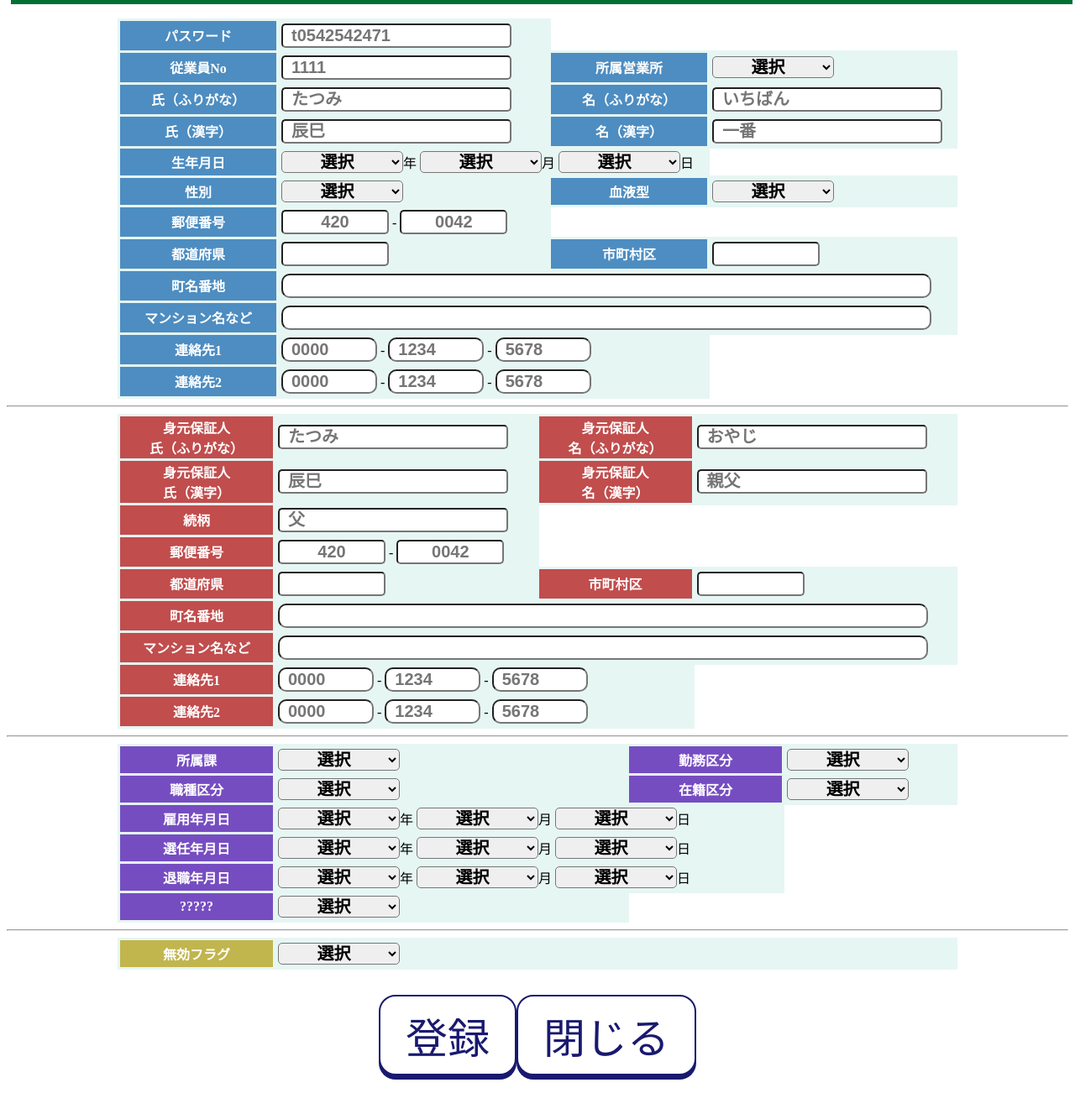
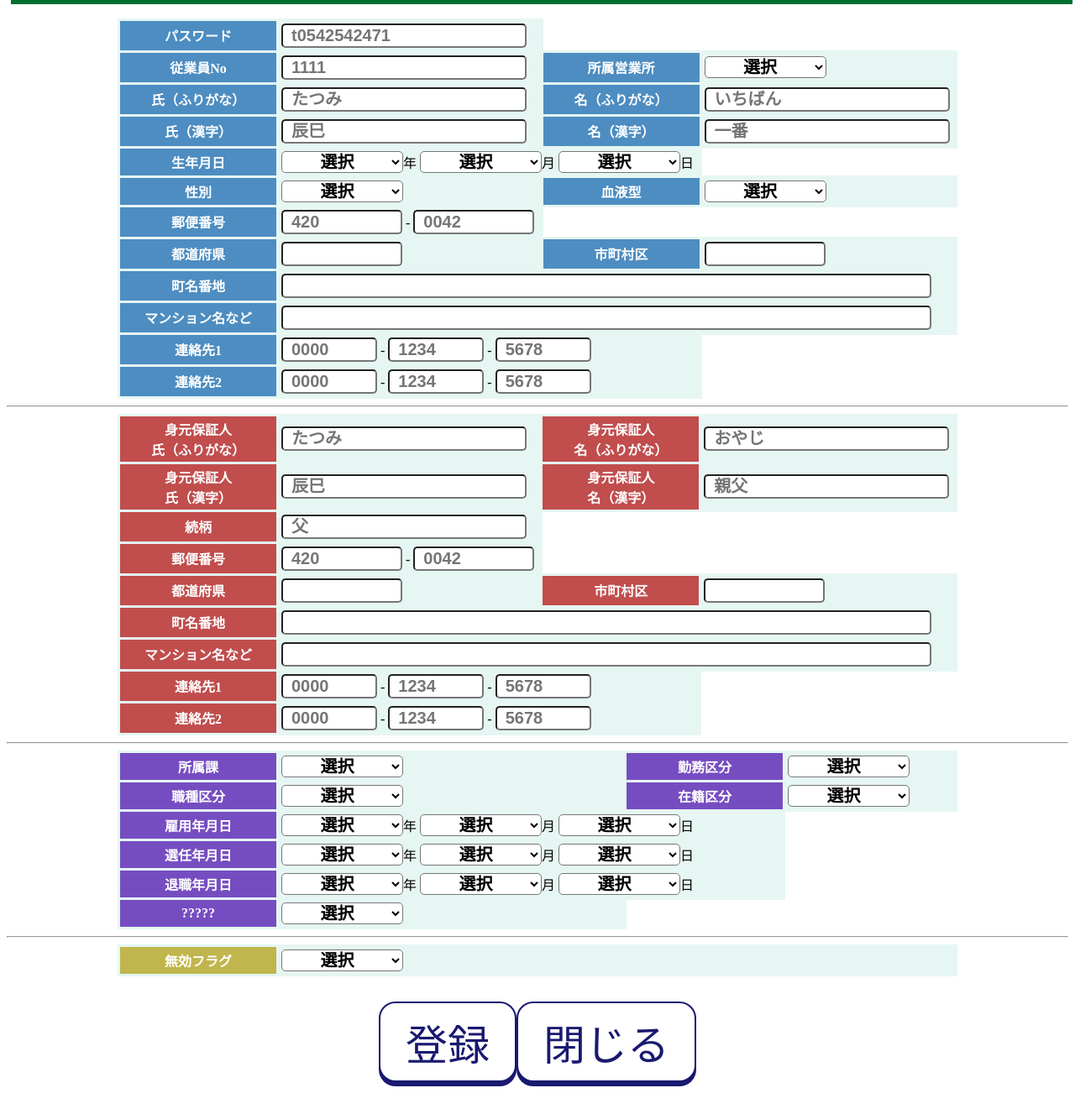
Before and after one commit to hisao-matsushita/orijinal-system, a PHP site: page / in a window 1280 px wide. Shown: the part 77-1404 px from the top of the page at 84% size. Before the commit the page ends 1363 px from the top, so only its background shows below. Run offline with PHP 8.4, Linux system fonts and the light colour scheme; some libraries are stand-ins or nearby versions.

Commit message:
従業員登録画面html.css更新

```diff
--- a/login/accounts/index.html
+++ b/login/accounts/index.html
@@ -274,6 +274,7 @@
                     </tr>
                 </table>
         </form>
+        <form>
             <table class="third-table">
                 <hr>
                 <tr>
@@ -297,12 +298,11 @@
                         <option value="乗務C">乗務C</option>
                         <option value="乗務D">乗務D</option>
                         <option value="乗務E">乗務E</option>
-                            <option value="乗務F">乗務F</opion>
+                        <option value="乗務F">乗務F</option>
                         <option value="乗務G">乗務G</option>
                         <option value="乗務H">乗務H</option>
                      </select>
                 </td>
-                    </tr>
                 <tr>
                 <th>職種区分</th>
                 <td><select name="account_classification">
@@ -612,24 +612,23 @@
                 <th>?????</th>
                 <td><select name="account_enrollment">
                         <option value="">選択</option>
-                                <option value="" aria-disabled>選択</option>
                         <option value="年末調整">年末調整</option>
                     </select>
                 </td>
             </table>
-                <table class="fourth-table">
+            <table table class="fourth-table">
                 <hr>
                 <tr>
                 <th>無効フラグ</th>
                 <td><select name="account_invalidflag">
-                            <option value="">選択</opton>
+                        <option value="">選択</option>
                         <option value="1">1</option>
                         <option value="2">2</option>
                     </select>
                 </td>
                 </tr>
             </table>
-            <div class="flex">
+            <div table class="flex">
                 <a href="#" class="button">登録</a>
                 <a href="#" class="button">閉じる</a>
             </div>
--- a/login/accounts/style.css
+++ b/login/accounts/style.css
@@ -3,6 +3,24 @@
   color: #fff;
   background: #094;
   box-shadow: 5px 5px 0 #007032;
+}
+input {
+  font-weight: bold;/* 太文字 */
+  padding: 10px 10px; /* 塗りの余白 */
+  font-size: 20px;/* フォントサイズ */
+  border-radius: 5px;/* 角の丸み*/
+  color: #000;/* テキストカラー */
+  background-color: #FFF; /* 背景色 */
+  height: 5px; /* 高さ */
+}
+select {
+  font-weight: bold; /* 太文字 */
+  font-size: 20px;/* フォントサイズ */
+  border-radius: 5px;/* 角の丸み*/
+  color: #000;/* テキストカラー */
+  background-color: #FFF; /* 背景色 */
+  text-align: center;
+  width: 145px;/* 幅 */
 }
 .first-table, .second-table, .third-table, .fourth-table {
   margin-left: auto;
@@ -10,125 +28,42 @@
   border-collapse: collapse;
   width: 100%;
   max-width: 1000px;
-
 }
 .first-table td, .second-table td, .third-table td, .fourth-table td {
   border: 3px solid #e6f6f3;
   background-color: #e6f6f3;
   padding: 3px;
 }
-.first-table th {
+.first-table th, .second-table th, .third-table th, .fourth-table th {
   border: 3px solid #e6f6f3;
   background-color: #4d8dc1;
   color: #fff;
-  font-weight: bold;
   text-align: center;
   padding: 3px;
   width: 180px;
   height: 3px;
 }
 .second-table th {
-  border: 3px solid #e6f6f3;
   background-color: #c14d4d;
-  color: #fff;
-  font-weight: bold;
-  text-align: center;
-  width: 180px;
-  height: 3px;
 }
 .third-table th {
-  border: 3px solid #e6f6f3;
   background-color: #764dc1;
-  color: #fff;
-  font-weight: bold;
-  text-align: center;
-  width: 180px;
-  height: 3px;
 }
 .fourth-table th {
-  border: 3px solid #e6f6f3;
   background-color: #c1b54d;
-  color: #fff;
-  font-weight: bold;
-  text-align: center;
-  width: 180px;
-  height: 3px;
 }
-select {
-  font-size: 20px;/* フォントサイズ */
-  color: #000;/* テキストカラー */
-  border-radius: 5px;/* 角の丸み */
-  font-weight: bold;
-  text-align: center;
-  width: 145px;
+/* 電話番号 */
+.account_tel01, .account_tel02, .account_tel03 {
+  width:90px;
 }
-.text {
-  /* display: inline-block; テキストに応じて幅を可変させるため */
-  /* margin: 5px 0; 前後の隙間 */
-  padding: 10px 10px; /* 塗りの余白 */
-  font-size: 20px; /* フォントサイズ */
-  background-color: #FFF; /* 背景色 */
-  color: #000; /* テキストカラー */
-  border-radius: 5px; /* 角の丸み */
-  /* border: 1; 枠線を消す */
-  font-weight: bold;
-  /* text-align: center; */
-  width:250px;
-  height: 5px;
-}
+/* 郵便番号・都道府県・市町村区 */
 .p-postal-code, .p-region, .p-locality {
-  font-size: 20px;/* フォントサイズ */
-  color: #000;/* テキストカラー */
-  border-radius: 5px;/* 角の丸み */
-  font-weight: bold;
-  text-align: center;
   width: 120px;
 }
+/* 町名番地・マンション名 */
 .p-street-address, .p-extended-address {
-  /* 郵便番号の枠 */
-  /* display: inline-block; テキストに応じて幅を可変させるため */
-  /* margin: 1em 0; 前後の隙間 */
-  padding: 10px 10px; /* 塗りの余白 */
-  font-size: 20px; /* フォントサイズ */
-  background-color: #FFF; /* 背景色 */
-  color: #000; /* テキストカラー */
-  border-radius: 5px; /* 角の丸み */
-  /* border: 1; 枠線を消す */
-  font-weight: bold;
-  /* text-align: center; */
   width:750px;
-  height: 5px;
 }
-.account_tel01, .account_tel02, .account_tel03 {
-  /* 電話番号の枠*/
-  /* display: inline-block; テキストに応じて幅を可変させるため */
-  /* margin: 1em 0; 前後の隙間 */
-  padding: 10px 10px; /* 塗りの余白 */
-  font-size: 20px; /* フォントサイズ */
-  background-color: #FFF; /* 背景色 */
-  color: #000; /* テキストカラー */
-  border-radius: 10px; /* 角の丸み */
-  /* border: 1; 枠線を消す */
-  font-weight: bold;
-  /* text-align: center; */
-  width:90px;
-  height: 5px;
-}
-.p-street-address, .p-extended-address {
-  /* 町名番地・マンション名などの枠 */
-  /* display: inline-block; テキストに応じて幅を可変させるため */
-  /* margin: 1em 0; 前後の隙間 */
-  padding: 10px 10px; /* 塗りの余白 */
-  font-size: 20px; /* フォントサイズ */
-  background-color: #FFF; /* 背景色 */
-  color: #000; /* テキストカラー */
-  border-radius: 10px; /* 角の丸み */
-  /* border: 1; 枠線を消す */
-  font-weight: bold;
-  width:750px;
-  height: 5px;
-}
-
 .button {
   background-color: #fff;
   border: solid 2px #191970;
```
Lines whose indentation alone changed are shown as unchanged.
